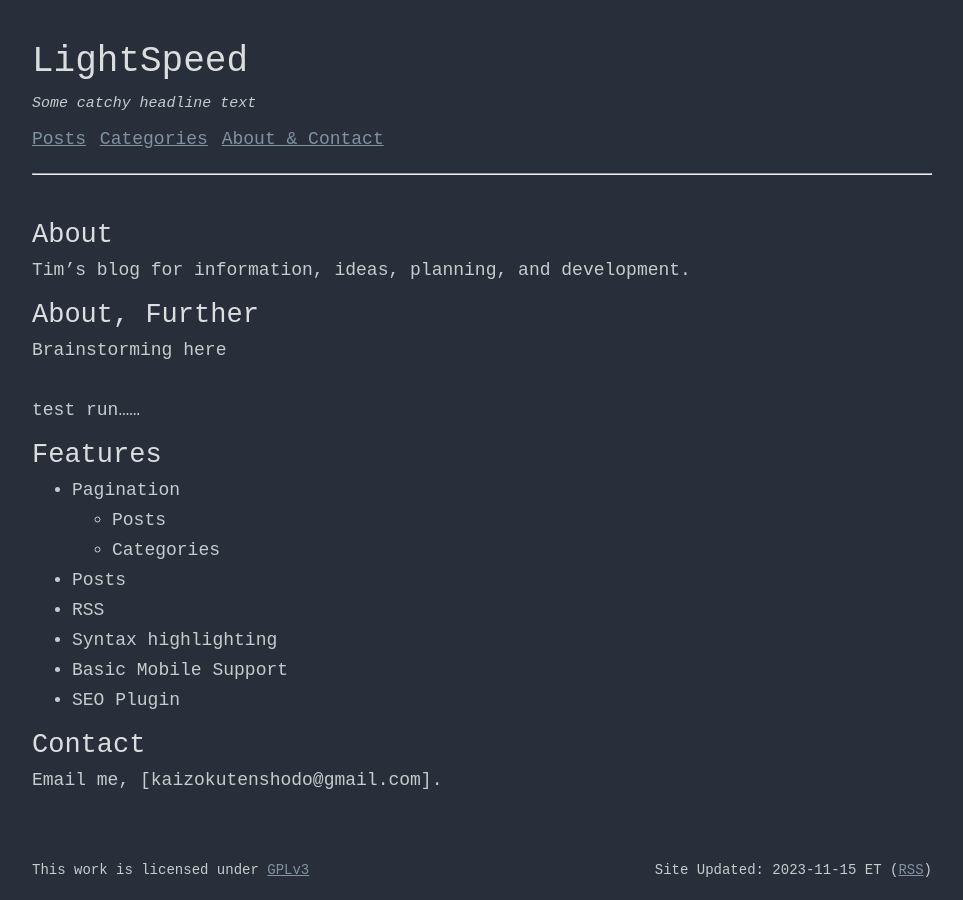
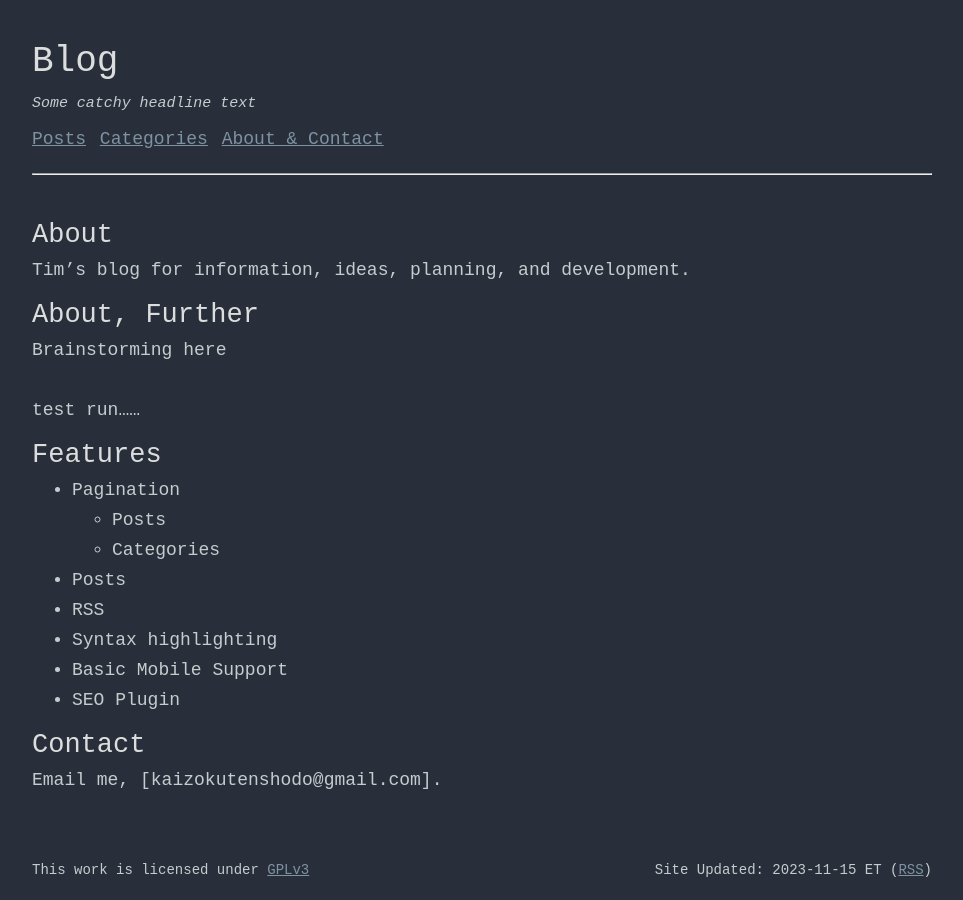
Before and after one commit to sitebytim/test, a Jekyll site: the page built from index.md, in a window 1280 px wide. Shown: the whole page, without its empty margins (158-1121 px from the left). Built offline with Jekyll 4.4.1, drawn with Linux system fonts in a browser that asks for light colours.

Commit message:
Update header.html

```diff
--- a/_includes/header.html
+++ b/_includes/header.html
@@ -1,5 +1,5 @@
 <div class="header">
-    <h1>LightSpeed</h1>
+    <h1>Blog</h1>
     <br>
     <h5><i>Some catchy headline text</i></h5>
     <br>
```
